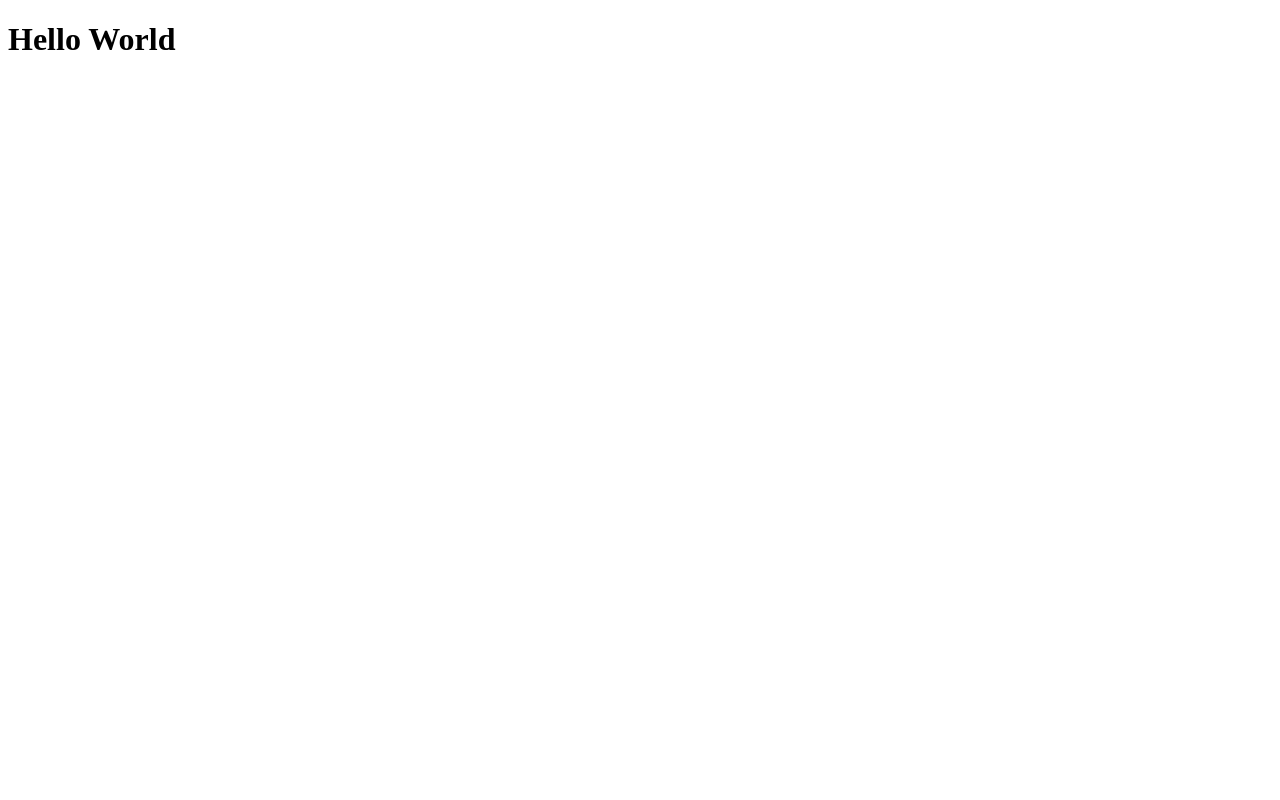
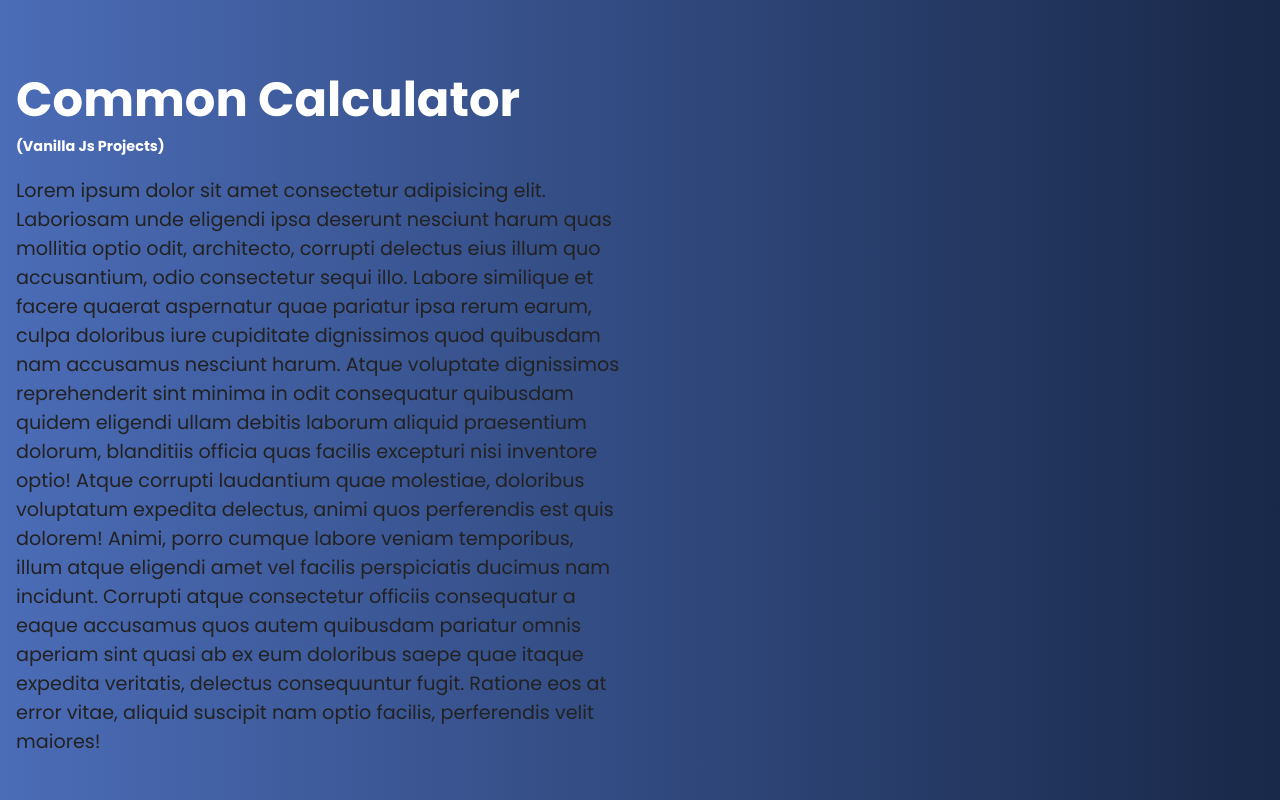
Before and after one commit to amanzahiddev/vanilla-js, a plain HTML site: page 01. basics-calculator/index.html in a window 1280 px wide. Drawn offline with Linux system fonts and the light colour scheme.

Commit message:
Added basic structure and styling

```diff
--- /dev/null
+++ b/01. basics-calculator/assets/css/style.css
@@ -0,0 +1,63 @@
+@import url('https://fonts.googleapis.com/css2?family=Poppins:ital,wght@0,100;0,200;0,300;0,400;0,500;0,600;0,700;0,800;0,900;1,100;1,200;1,300;1,400;1,500;1,600;1,700;1,800;1,900&display=swap');
+:root{
+    /* Colors */
+    --white: #fff;
+    --sky-blue: #1CB5E0;
+    --rich-navy: #0D1B2A;
+    --cobalt-blue: #4B6CB7;
+    --charcol-navy: #182848;
+    --charcol-black: #222222;
+    --oxford-blue: #000851;
+    /* Fonts */
+    --primary: "Poppins", sans-serif;
+
+}
+*,
+*::before,
+*::after {
+  box-sizing: border-box;
+}
+html,
+body{
+    height: 100%;
+    width: 100%;
+    padding: 0;
+    margin: 0;
+}
+body{
+    background: linear-gradient(90deg, var(--cobalt-blue) 0%, var(--charcol-navy) 100%);
+    font-family: var(--primary);
+}
+main{
+    height: 100%;
+    width: 100%;
+}
+.container{
+    height: 100%;
+    width: 100%;
+    display: flex;
+    align-items: stretch;
+}
+.calc-desc,
+.calc-wrapper{
+    height: 100%;
+    width: 50vw;
+}
+.calc-desc{
+    padding: 2rem 1rem;
+}
+
+.calc-desc h1{
+    margin-bottom: 0;
+    color: var(--white);
+    font-size: 3rem;
+}
+.calc-desc h2{
+    margin-top: 0;
+    font-size: 0.9rem;
+    color: var(--white);
+}
+.calc-desc p{
+    font-size: 1.2rem;
+    color: var(--charcol-black);
+}
--- a/01. basics-calculator/index.html
+++ b/01. basics-calculator/index.html
@@ -4,8 +4,20 @@
     <meta charset="UTF-8">
     <meta name="viewport" content="width=device-width, initial-scale=1.0">
     <title>Basics - Calculator | Vanilla JS Projects</title>
+    <link rel="stylesheet" href="./assets/css/style.css">
 </head>
 <body>
-    <h1>Hello World</h1>
+    <main>
+        <div class="container">
+            <div class="calc-desc">
+                <h1>Common Calculator</h1>
+                <h2>(Vanilla Js Projects)</h2>
+                <p>Lorem ipsum dolor sit amet consectetur adipisicing elit. Laboriosam unde eligendi ipsa deserunt nesciunt harum quas mollitia optio odit, architecto, corrupti delectus eius illum quo accusantium, odio consectetur sequi illo. Labore similique et facere quaerat aspernatur quae pariatur ipsa rerum earum, culpa doloribus iure cupiditate dignissimos quod quibusdam nam accusamus nesciunt harum. Atque voluptate dignissimos reprehenderit sint minima in odit consequatur quibusdam quidem eligendi ullam debitis laborum aliquid praesentium dolorum, blanditiis officia quas facilis excepturi nisi inventore optio! Atque corrupti laudantium quae molestiae, doloribus voluptatum expedita delectus, animi quos perferendis est quis dolorem! Animi, porro cumque labore veniam temporibus, illum atque eligendi amet vel facilis perspiciatis ducimus nam incidunt. Corrupti atque consectetur officiis consequatur a eaque accusamus quos autem quibusdam pariatur omnis aperiam sint quasi ab ex eum doloribus saepe quae itaque expedita veritatis, delectus consequuntur fugit. Ratione eos at error vitae, aliquid suscipit nam optio facilis, perferendis velit maiores!</p>
+            </div>
+            <div class="calc-wrapper">
+                <div class="calculator"></div>
+            </div>
+        </div>
+    </main>
 </body>
 </html>
```
